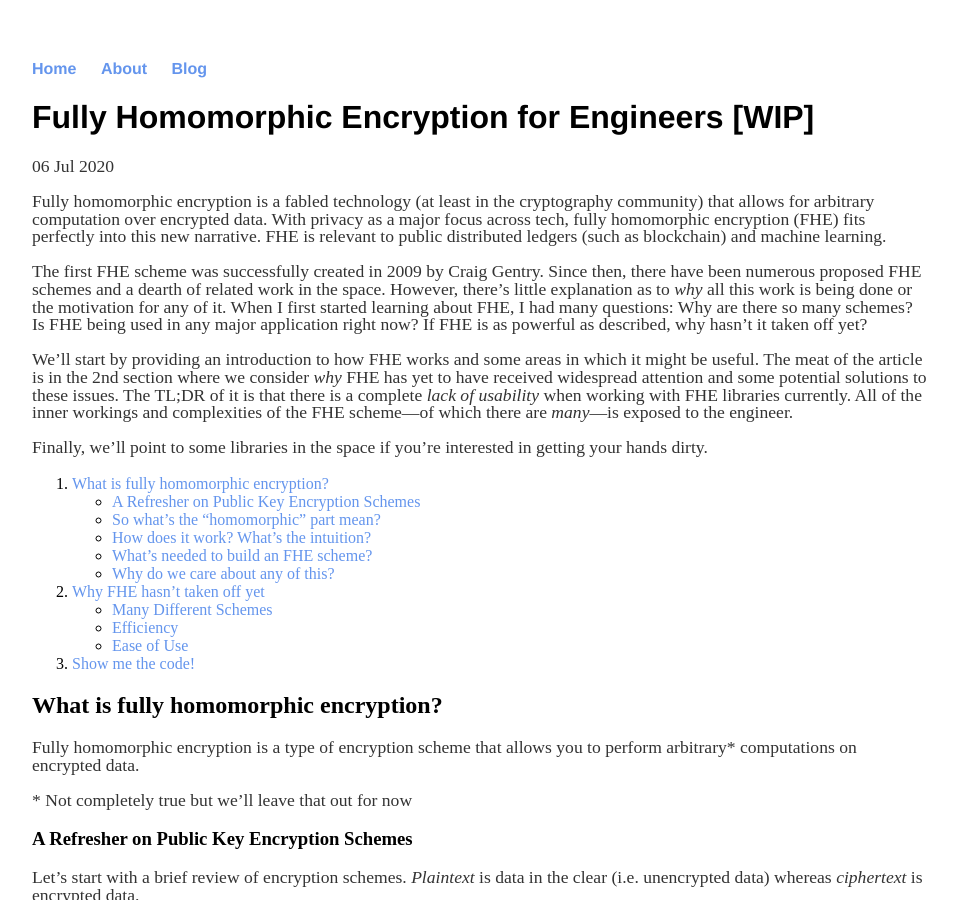
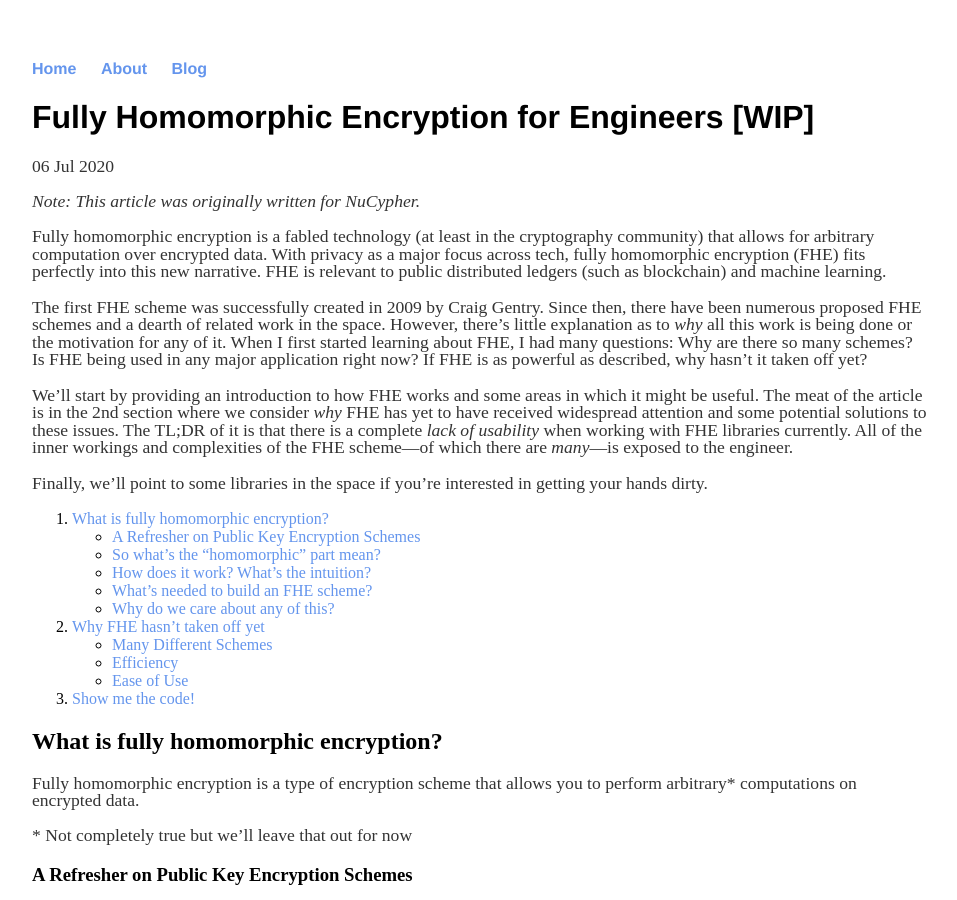
Before and after one commit to ravital/ravital.github.io, a Jekyll site: the page built from _posts/2020-07-06-fully-homomorphic-encryption-for-engineers.md, in a window 1280 px wide and 900 px high. Shown: the whole window, without its empty margins (160-1117 px from the left). Built offline with Jekyll 4.4.1, drawn with Linux system fonts in a browser that asks for light colours; some of the changed lines change nothing that is shown.

Commit message:
Update 2020-07-06-fully-homomorphic-encryption-for-engineers.md

```diff
--- a/_posts/2020-07-06-fully-homomorphic-encryption-for-engineers.md
+++ b/_posts/2020-07-06-fully-homomorphic-encryption-for-engineers.md
@@ -3,6 +3,8 @@
 title: "Fully Homomorphic Encryption for Engineers [WIP]"
 date: 2020-07-06
 ---
+
+*Note: This article was originally written for NuCypher.*
 
 Fully homomorphic encryption is a fabled technology (at least in the cryptography community) that allows for arbitrary computation over encrypted data. With privacy as a major focus across tech, fully homomorphic encryption (FHE) fits perfectly into this new narrative. FHE is relevant to public distributed ledgers (such as blockchain) and machine learning.
 
@@ -235,10 +237,7 @@
 Some libraries (such as SEAL and PALISADE) offer multiple types of FHE schemes. To prevent confusion, we list the specific FHE scheme in paratheses after the library's name.
 
 |  Computational Model                |      Available Libraries                                     |
-| ----------------------------------- | ------------------------------------------------:|
+| :-----------------------------------: | :------------------------------------------------:|
 |                    Boolean        |  [TFHE](https://github.com/tfhe/tfhe), [nuFHE](https://github.com/nucypher/nufhe), [PALISADE](https://gitlab.com/palisade/palisade-release)(tFHE)   |
-| Modular Arithmetic                 |   [HElib](https://github.com/homenc/HElib), [SEAL](https://github.com/Microsoft/SEAL)(BFV), [Lattigo](https://github.com/ldsec/lattigo)(BFV), [PALISADE](https://gitlab.com/palisade/palisade-release)(BFV, BGV)  |
-| Floating Point Arithmetic           |   [SEAL](https://github.com/Microsoft/SEAL)(CKKS), [Lattigo](https://github.com/ldsec/lattigo)(CKKS), [PALISADE](https://gitlab.com/palisade/palisade-release)(CKKS)                                   |
-
-
-## References
+| Modular Arithmetic                 |  &nbsp; [HElib](https://github.com/homenc/HElib), [SEAL](https://github.com/Microsoft/SEAL)(BFV), [Lattigo](https://github.com/ldsec/lattigo)(BFV), [PALISADE](https://gitlab.com/palisade/palisade-release)(BFV, BGV) &nbsp; |
+| &nbsp; Floating Point Arithmetic  &nbsp;     |   [SEAL](https://github.com/Microsoft/SEAL)(CKKS), [Lattigo](https://github.com/ldsec/lattigo)(CKKS), [PALISADE](https://gitlab.com/palisade/palisade-release)(CKKS)                                   |
```
